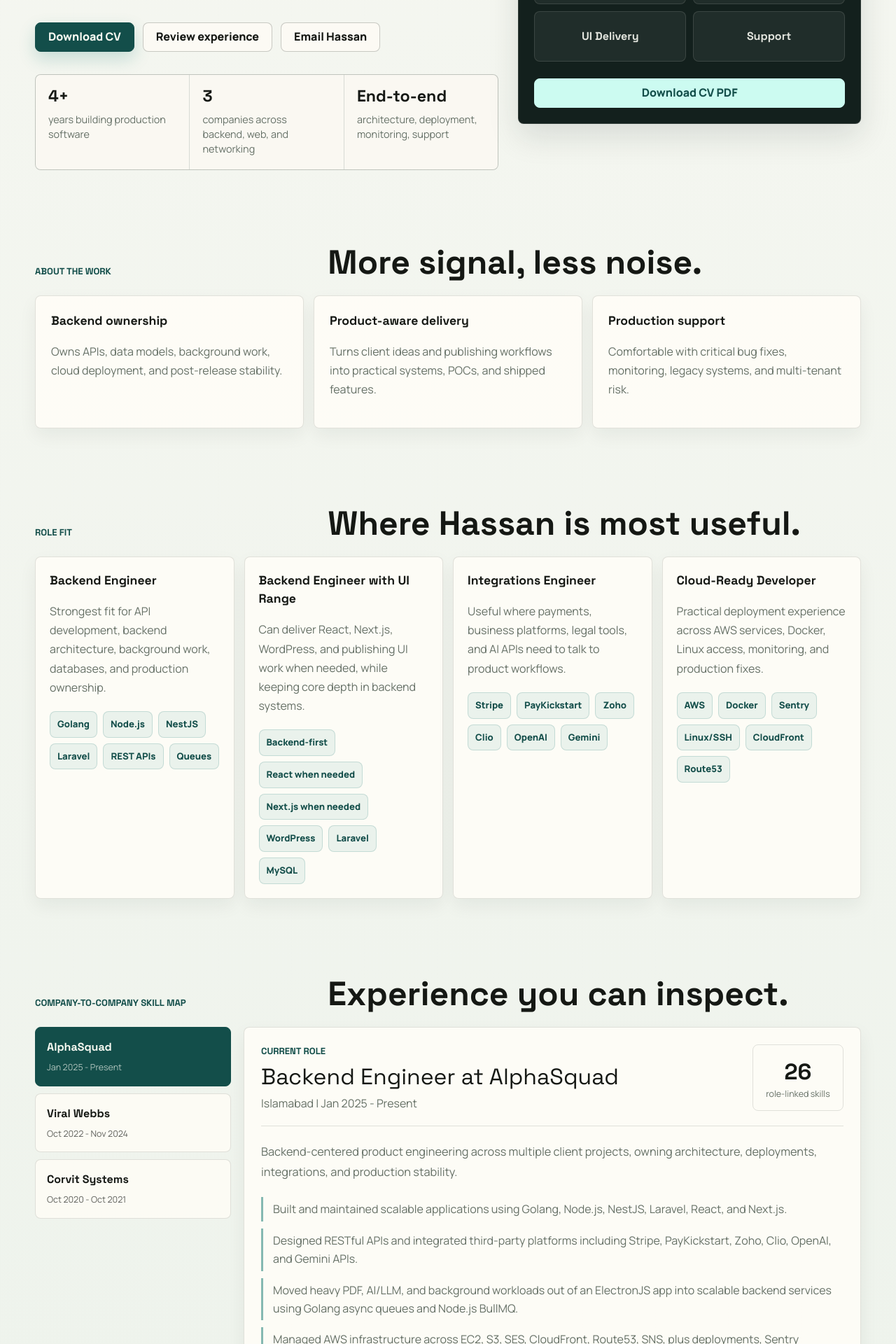
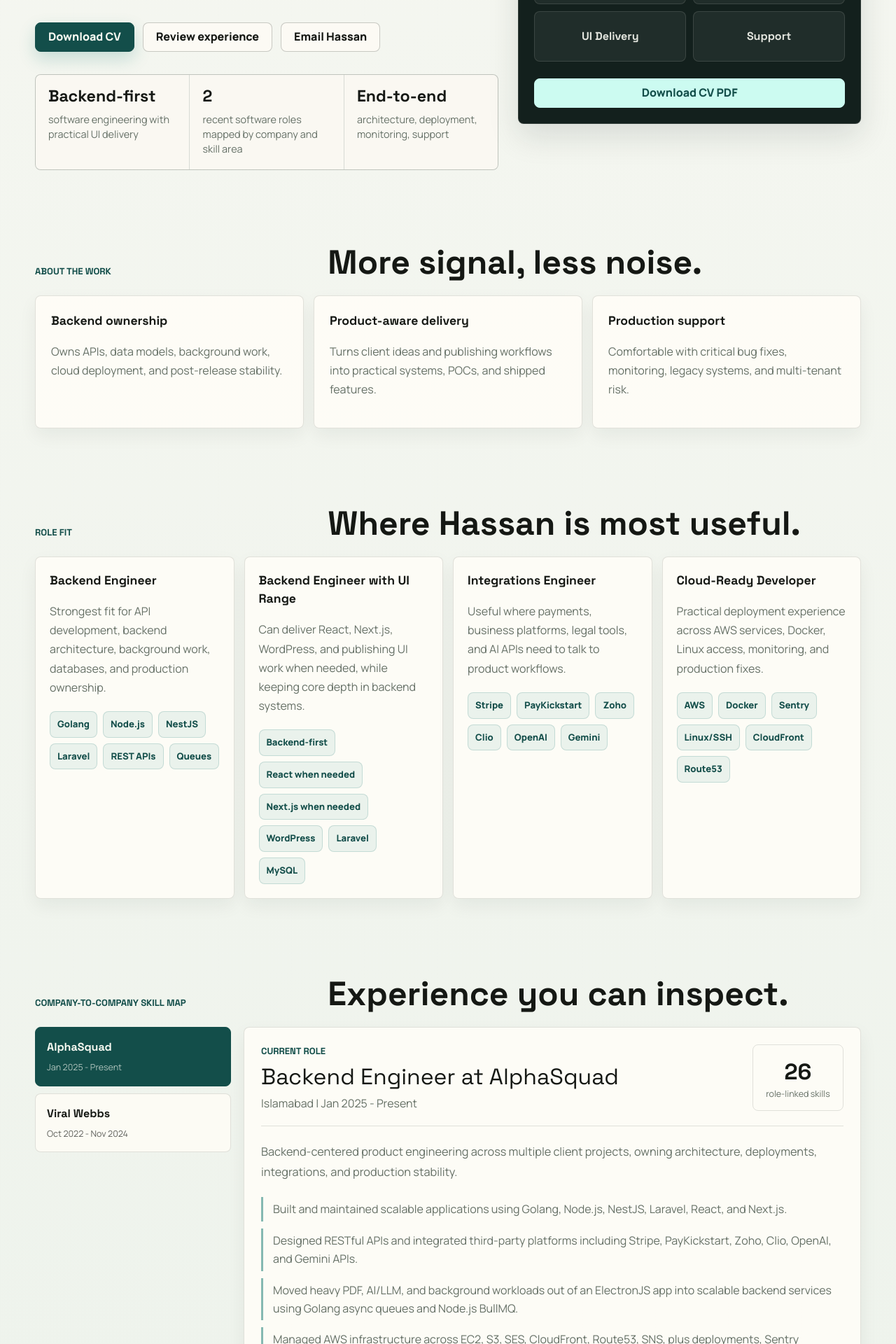
Before and after one commit to sudo-hassan-zahid/my-portfolio, a Next.js app: page / in a window 1280 px wide. Shown: the part 640-2560 px from the top of the page at 70% size. Built offline with nearby package versions, Linux system fonts and the light colour scheme.

Commit message:
Remove education-like training content

```diff
--- a/src/app/page.tsx
+++ b/src/app/page.tsx
@@ -12,8 +12,8 @@
 ];
 
 const quickStats = [
-  { value: "4+", label: "years building production software" },
-  { value: "3", label: "companies across backend, web, and networking" },
+  { value: "Backend-first", label: "software engineering with practical UI delivery" },
+  { value: "2", label: "recent software roles mapped by company and skill area" },
   { value: "End-to-end", label: "architecture, deployment, monitoring, support" },
 ];
 
@@ -147,43 +147,6 @@
       "Practical troubleshooting",
     ],
   },
-  {
-    id: "corvit",
-    role: "Computer Lab Assistant",
-    company: "Corvit Systems",
-    location: "Islamabad",
-    period: "Oct 2020 - Oct 2021",
-    signal: "Technical support",
-    overview:
-      "Supported hands-on networking labs, student troubleshooting, instructor sessions, and lab environment readiness.",
-    achievements: [
-      "Assisted instructors during networking and lab sessions for practical technical training.",
-      "Helped students configure and troubleshoot routers, switches, and firewall setups.",
-      "Prepared and maintained networking lab environments for practical sessions and examinations.",
-      "Managed hardware inventory and ensured equipment functionality across lab sessions.",
-    ],
-    categories: [
-      {
-        title: "Networking",
-        skills: ["Routers", "Switches", "Firewalls", "Cisco Packet Tracer", "GNS3"],
-      },
-      {
-        title: "Support",
-        skills: ["Student troubleshooting", "Instructor assistance", "Lab readiness"],
-      },
-      {
-        title: "Operations",
-        skills: ["Hardware inventory", "Equipment maintenance", "Exam preparation"],
-      },
-    ],
-    softSkills: [
-      "Teaching support",
-      "Patience",
-      "Clear explanations",
-      "Operational reliability",
-      "Hands-on problem solving",
-    ],
-  },
 ];
 
 const skillGroups = [
@@ -235,9 +198,9 @@
     ],
   },
   {
-    title: "Publishing & Tools",
-    summary: "A practical base in accessible publishing and hands-on network tooling.",
-    skills: ["EPUB", "Kindle Previewer", "Ace by DAISY", "Thorium Reader", "FileZilla", "PuTTY", "Cisco Packet Tracer", "GNS3"],
+    title: "Publishing & Operations",
+    summary: "A practical base in accessible publishing, deployments, and project support tooling.",
+    skills: ["EPUB", "Kindle Previewer", "Ace by DAISY", "Thorium Reader", "FileZilla", "PuTTY"],
   },
 ];
 
```
Also changed, not shown: 1 other file (tests, documents, lock files or other folders).
